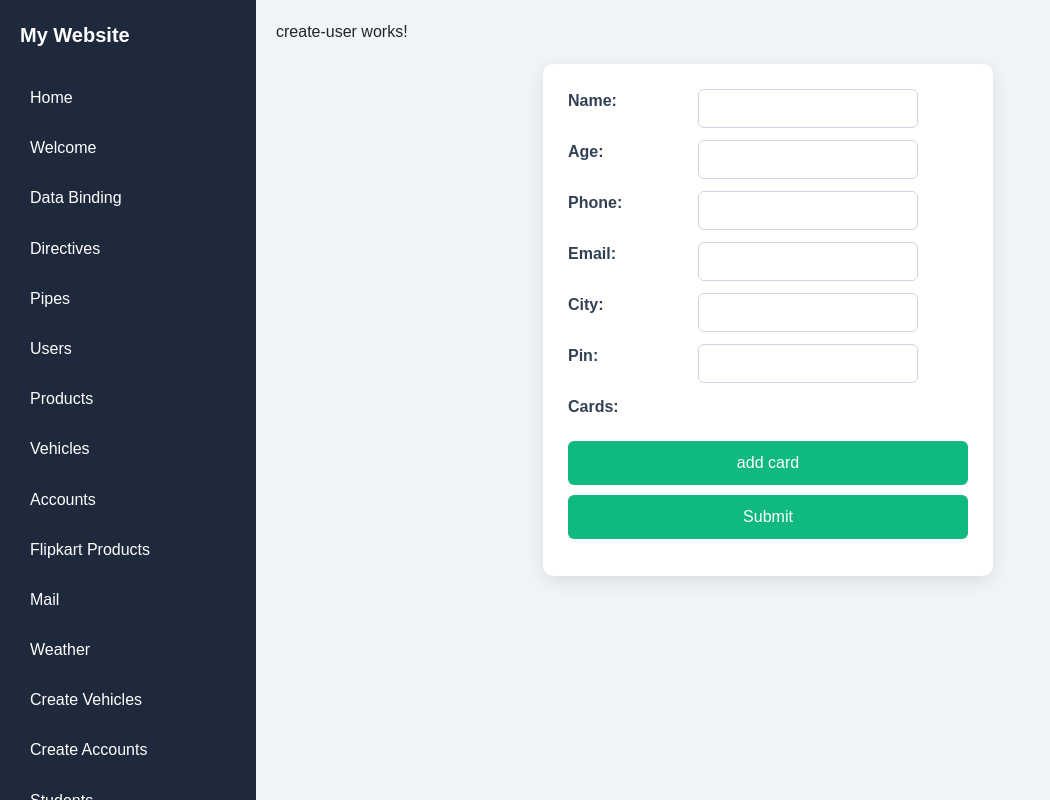
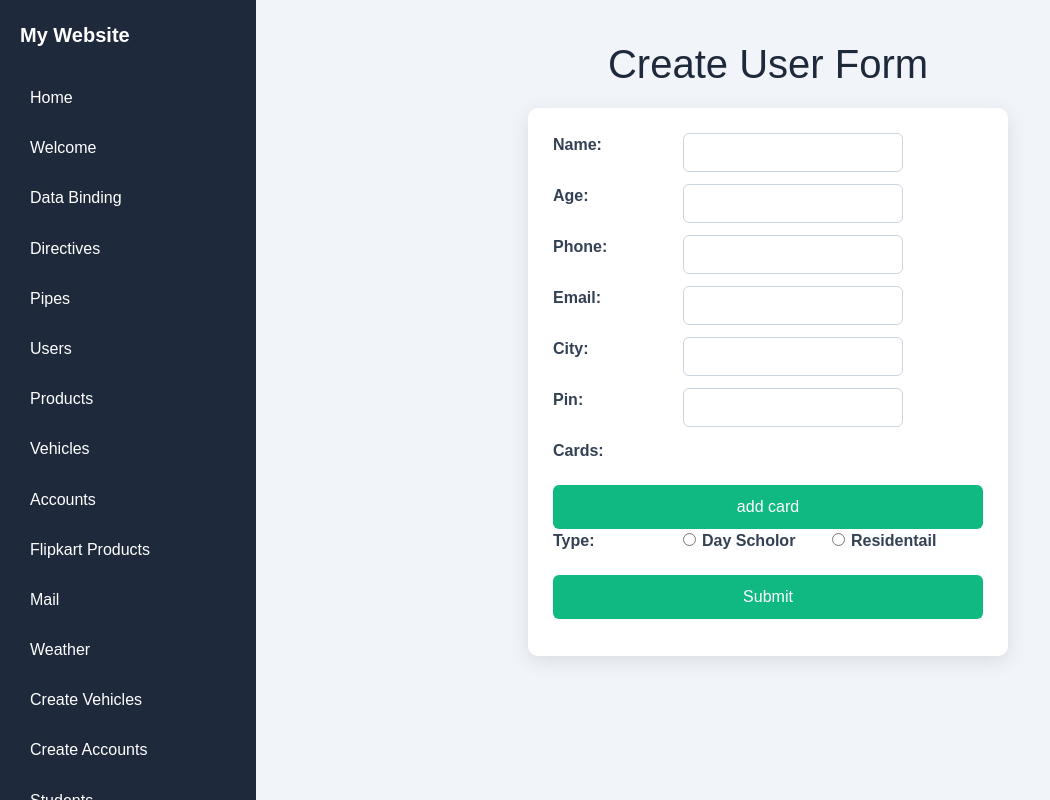
Before and after one commit to Yamini354/my-app, an Angular app: page /dashboard/create-user in a window 1280 px wide. Shown: the whole page, without its empty margins (0-1050 px from the left). Built offline with nearby package versions, Linux system fonts and the light colour scheme; sample sign-in values are in the browser's storage.

Commit message:
form array

```diff
--- a/src/app/create-user/create-user.component.css
+++ b/src/app/create-user/create-user.component.css
@@ -15,7 +15,7 @@
 
 /* Form container */
 form {
-  width: 450px;
+  width: 480px;
   margin: 20px auto;
   padding: 25px;
   background: white;
--- a/src/app/create-user/create-user.component.html
+++ b/src/app/create-user/create-user.component.html
@@ -1,4 +1,4 @@
-<p>create-user works!</p>
+<h1>Create User Form</h1>
 
 <form action="" [formGroup]="userForm" (ngSubmit)="submit()">
     <label for="">Name:</label>
@@ -55,5 +55,24 @@
         </div>
     </div>
 
+    <label for="">Type:</label>
+    <input type="radio" name="type" value="dayScholor" formControlName="type">
+    <label for="">Day Scholor</label>
+    <input type="radio" name="type" value="residential" formControlName="type">
+    <label for="">Residentail</label>
+    <br>
+
+    <div *ngIf="userForm.get('type')?.value=='dayScholor'">
+        <label for="">Bus Fee:</label>
+        <input type="number" formControlName="busFee">
+        <br>
+    </div>
+
+    <div *ngIf="userForm.get('type')?.value=='residential'">
+        <label for="">Hostel Fee:</label>
+        <input type="number" formControlName="hostelFee">
+        <br>
+    </div>
+
     <input type="submit">
 </form>
--- a/src/app/create-user/create-user.component.ts
+++ b/src/app/create-user/create-user.component.ts
@@ -17,7 +17,10 @@
       city:new FormControl(),
       pin: new FormControl(),
     }),
-    cards: new FormArray([])
+    cards: new FormArray([]),
+    type: new FormControl(),
+    busFee: new FormControl(),
+    hostelFee: new FormControl(),
   })
 
   get cardsFormArray(){
```
